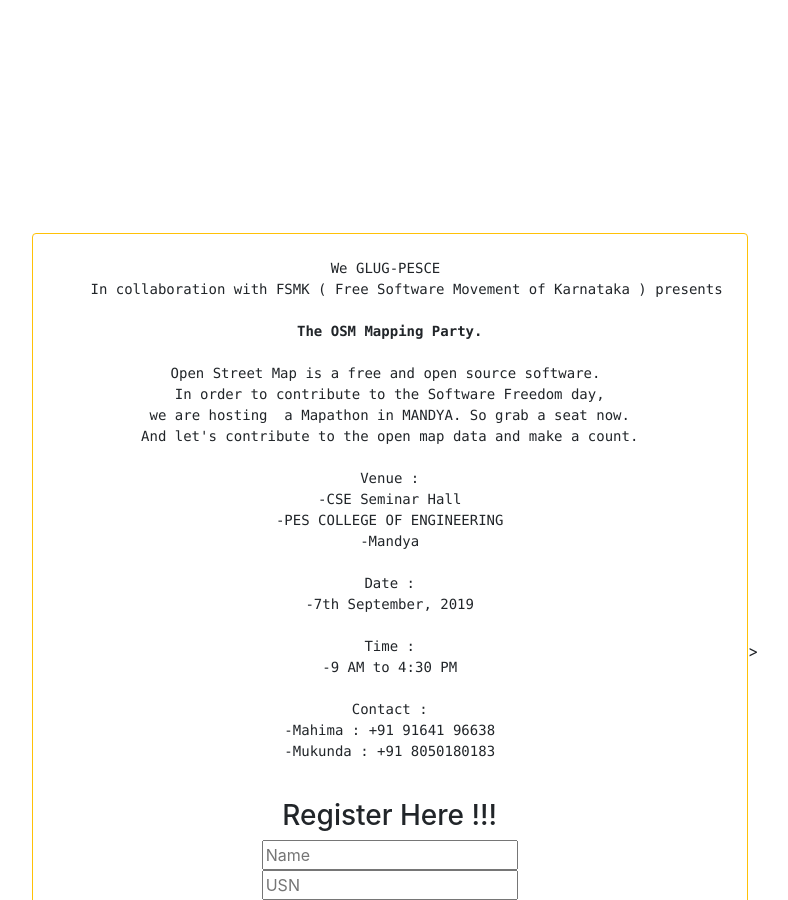
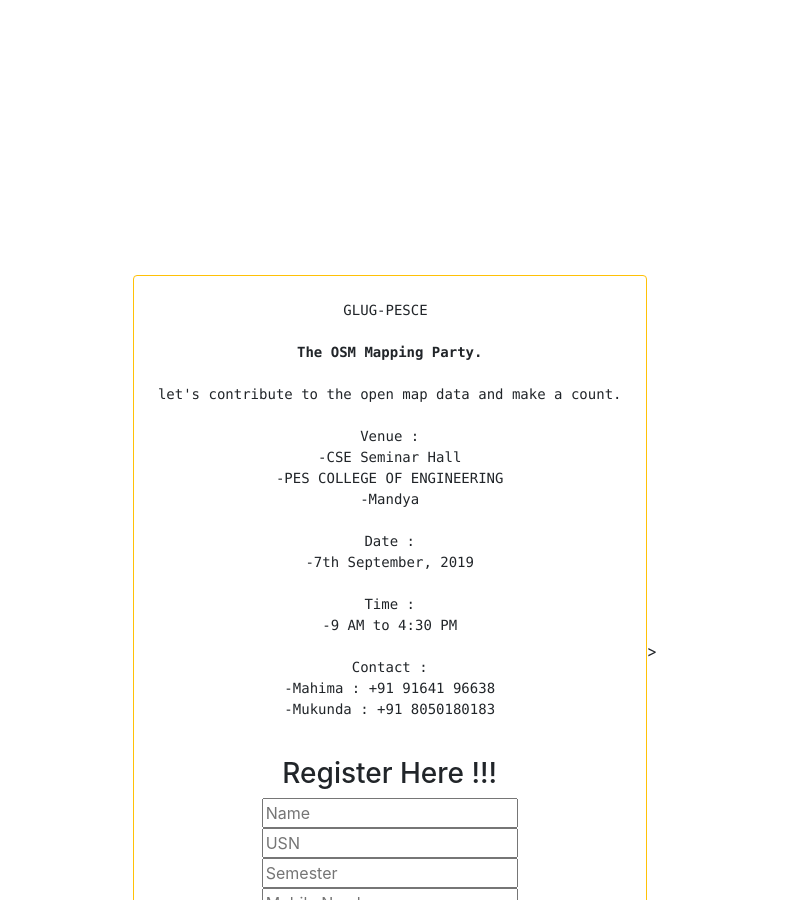
Before and after one commit to blackzphoenix/GLUG-PESCE, a Jekyll site: the page built from index.html, in a window 1280 px wide and 900 px high, scrolled down 1023 px. Shown: the whole window, without its empty margins (245-1033 px from the left). Built offline with Jekyll 4.4.1, drawn with Linux system fonts in a browser that asks for light colours; nearby versions of some CDN libraries.

Commit message:
Update osm.html

```diff
--- a/_includes/osm.html
+++ b/_includes/osm.html
@@ -2,15 +2,11 @@
 <div class="row align-items-center justify-content-center" style="height:160vh;">
   <div class="border border-warning rounded p-4">
 <div class="list-group mb-4">
-    <center><pre>We GLUG-PESCE
-    In collaboration with FSMK ( Free Software Movement of Karnataka ) presents
+    <center><pre>GLUG-PESCE
 
 <b>The OSM Mapping Party.</b>
 
-Open Street Map is a free and open source software.
-In order to contribute to the Software Freedom day,
-we are hosting  a Mapathon in MANDYA. So grab a seat now.
-And let's contribute to the open map data and make a count.
+let's contribute to the open map data and make a count.
 
 Venue :
 -CSE Seminar Hall
```
